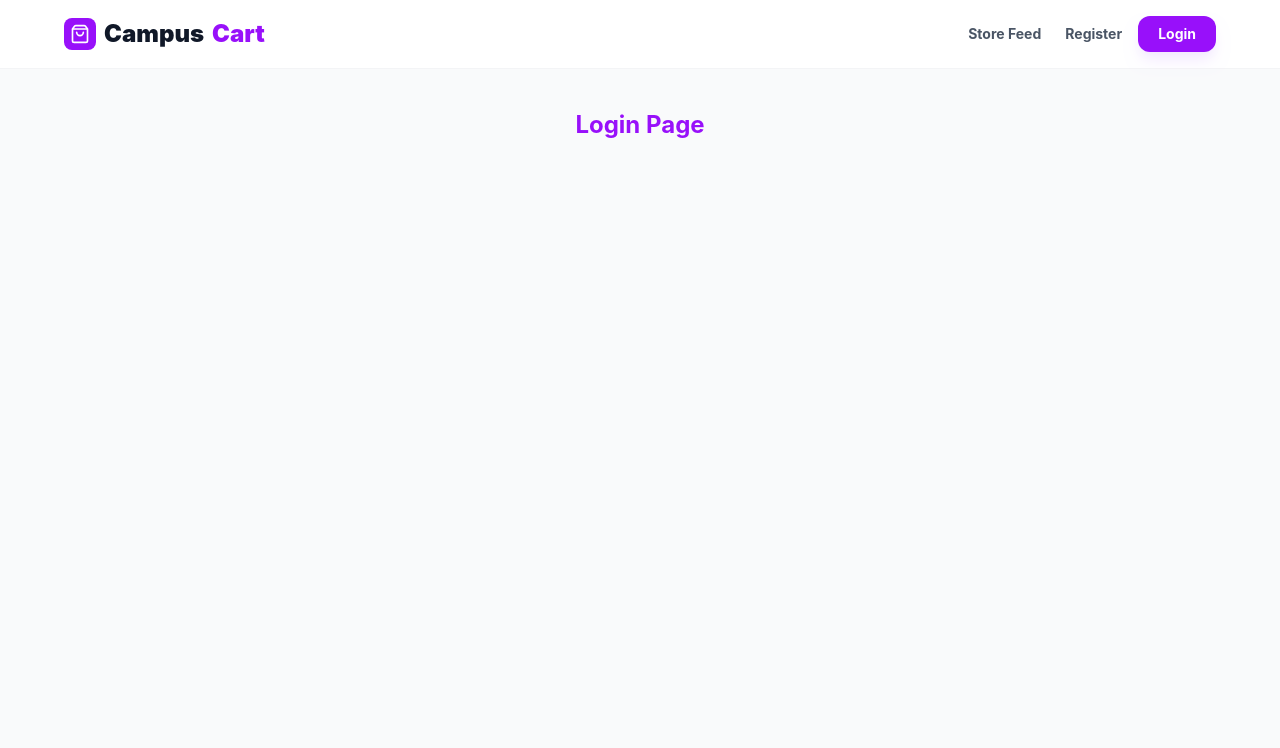
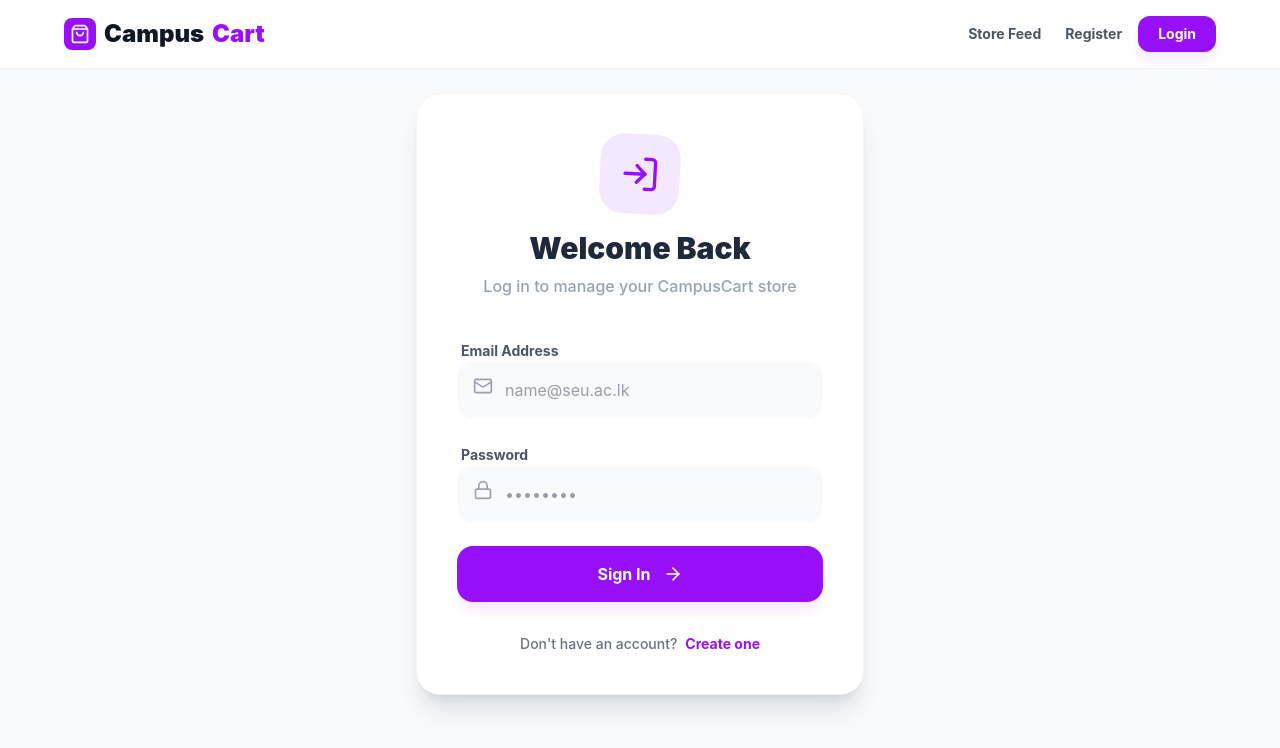
Before and after one commit to NethmiDhananjana1011/campuscart-frontend, a React (Vite) app: page /login in a window 1280 px wide. Shown: the top 748 px of the page. Built offline with nearby package versions, Linux system fonts and the light colour scheme.

Commit message:
add real-time search functionality to Home page

```diff
--- a/src/pages/Home.jsx
+++ b/src/pages/Home.jsx
@@ -1,19 +1,15 @@
 import React, { useState, useEffect } from 'react';
 import axios from 'axios';
-import { ShoppingBag, PlusCircle, LayoutGrid } from 'lucide-react';
-import ProductCard from '../components/ProductCard'; // Import from components folder
+import { ShoppingBag, PlusCircle, LayoutGrid, Search } from 'lucide-react'; // Added Search icon
+import ProductCard from '../components/ProductCard';
 
-/**
- * Home Component
- * Main landing page that displays the product store and add item form
- */
 const Home = () => {
   const [message, setMessage] = useState('');
   const [products, setProducts] = useState([]);
+  const [searchQuery, setSearchQuery] = useState(''); // New search state
   const [file, setFile] = useState(null);
   const [formData, setFormData] = useState({ name: '', price: '', description: '', category: 'Books' });
 
-  // Check backend status and fetch initial products
   useEffect(() => {
     axios.get('http://localhost:5000/')
       .then(res => setMessage(res.data))
@@ -26,6 +22,12 @@
       .then(res => setProducts(res.data))
       .catch(err => console.error(err));
   };
+
+  // Logic to filter products based on search query
+  const filteredProducts = products.filter(product =>
+    product.name.toLowerCase().includes(searchQuery.toLowerCase()) ||
+    product.category.toLowerCase().includes(searchQuery.toLowerCase())
+  );
 
   const handleChange = (e) => setFormData({ ...formData, [e.target.name]: e.target.value });
 
@@ -90,20 +92,33 @@
 
       {/* PRODUCT DISPLAY SECTION */}
       <div className="lg:col-span-2">
+        {/* New Search Bar Section */}
+        <div className="mb-6 relative">
+          <Search className="absolute left-4 top-3.5 text-gray-400" size={20} />
+          <input
+            type="text"
+            placeholder="Search products by name or category..."
+            value={searchQuery}
+            onChange={(e) => setSearchQuery(e.target.value)}
+            className="w-full p-3 pl-12 bg-white rounded-2xl border border-gray-100 shadow-sm outline-none focus:ring-2 focus:ring-purple-500 transition-all"
+          />
+        </div>
+
         <h2 className="text-xl font-bold mb-6 flex items-center gap-2 text-gray-800">
            <LayoutGrid size={20} className="text-purple-600" /> Campus Store Feed
         </h2>
 
-        {products.length > 0 ? (
+        {filteredProducts.length > 0 ? (
           <div className="grid grid-cols-1 sm:grid-cols-2 gap-6">
-            {products.map((p) => (
+            {/* Using filteredProducts instead of products */}
+            {filteredProducts.map((p) => (
               <ProductCard key={p._id} product={p} onDelete={handleDelete} />
             ))}
           </div>
         ) : (
           <div className="text-center py-20 bg-white rounded-3xl border border-dashed border-gray-200">
             <ShoppingBag className="mx-auto text-gray-200 mb-4" size={48} />
-            <p className="text-gray-400 font-medium">No products listed yet.</p>
+            <p className="text-gray-400 font-medium">No results found for "{searchQuery}"</p>
           </div>
         )}
       </div>
--- a/src/pages/Login.jsx
+++ b/src/pages/Login.jsx
@@ -1,9 +1,83 @@
-import React from 'react';
+import React, { useState } from 'react';
+import axios from 'axios';
+import { LogIn, Mail, Lock, ArrowRight } from 'lucide-react';
+import { Link } from 'react-router-dom';
 
 const Login = () => {
+  const [formData, setFormData] = useState({ email: '', password: '' });
+
+  const handleChange = (e) => setFormData({ ...formData, [e.target.name]: e.target.value });
+
+  const handleSubmit = async (e) => {
+    e.preventDefault();
+    try {
+      // Backend eke api hadapu login route ekata data yawana hati
+      const { data } = await axios.post('http://localhost:5000/api/auth/login', formData);
+
+      // Token eka saha user info browser eke mathaka thiyaganna save karanawa
+      localStorage.setItem('campusUser', JSON.stringify(data));
+
+      alert("Welcome back! Login Successful. ✅");
+      window.location.href = "/"; // Home page ekata auto redirect wenawa
+    } catch (err) {
+      alert(err.response?.data?.message || "Invalid Email or Password ❌");
+    }
+  };
+
   return (
-    <div className="p-10 text-center">
-      <h1 className="text-2xl font-bold text-purple-600">Login Page</h1>
+    <div className="flex-1 flex items-center justify-center p-6 bg-gray-50">
+      <div className="max-w-md w-full bg-white rounded-3xl shadow-xl p-10 border border-gray-100">
+        <div className="text-center mb-10">
+          <div className="bg-purple-100 w-20 h-20 rounded-3xl flex items-center justify-center mx-auto mb-4 rotate-3 group-hover:rotate-0 transition-transform">
+            <LogIn className="text-purple-600" size={40} />
+          </div>
+          <h2 className="text-3xl font-black text-gray-800">Welcome Back</h2>
+          <p className="text-gray-400 mt-2 font-medium">Log in to manage your CampusCart store</p>
+        </div>
+
+        <form onSubmit={handleSubmit} className="space-y-6">
+          <div className="space-y-2">
+            <label className="text-sm font-bold text-gray-600 ml-1">Email Address</label>
+            <div className="relative">
+              <Mail className="absolute left-4 top-3.5 text-gray-400" size={20} />
+              <input
+                name="email"
+                type="email"
+                placeholder="name@seu.ac.lk"
+                onChange={handleChange}
+                className="w-full pl-12 p-4 bg-gray-50 rounded-2xl outline-none focus:ring-2 focus:ring-purple-500 border-none transition-all"
+                required
+              />
+            </div>
+          </div>
+
+          <div className="space-y-2">
+            <label className="text-sm font-bold text-gray-600 ml-1">Password</label>
+            <div className="relative">
+              <Lock className="absolute left-4 top-3.5 text-gray-400" size={20} />
+              <input
+                name="password"
+                type="password"
+                placeholder="••••••••"
+                onChange={handleChange}
+                className="w-full pl-12 p-4 bg-gray-50 rounded-2xl outline-none focus:ring-2 focus:ring-purple-500 border-none transition-all"
+                required
+              />
+            </div>
+          </div>
+
+          <button type="submit" className="w-full bg-purple-600 text-white py-4 rounded-2xl font-bold hover:bg-purple-700 shadow-lg shadow-purple-100 transition-all active:scale-95 flex items-center justify-center gap-3">
+            Sign In <ArrowRight size={20} />
+          </button>
+        </form>
+
+        <div className="mt-8 text-center">
+          <p className="text-gray-500 text-sm font-medium">
+            Don't have an account?
+            <Link to="/register" className="text-purple-600 font-bold ml-2 hover:underline">Create one</Link>
+          </p>
+        </div>
+      </div>
     </div>
   );
 };
```
